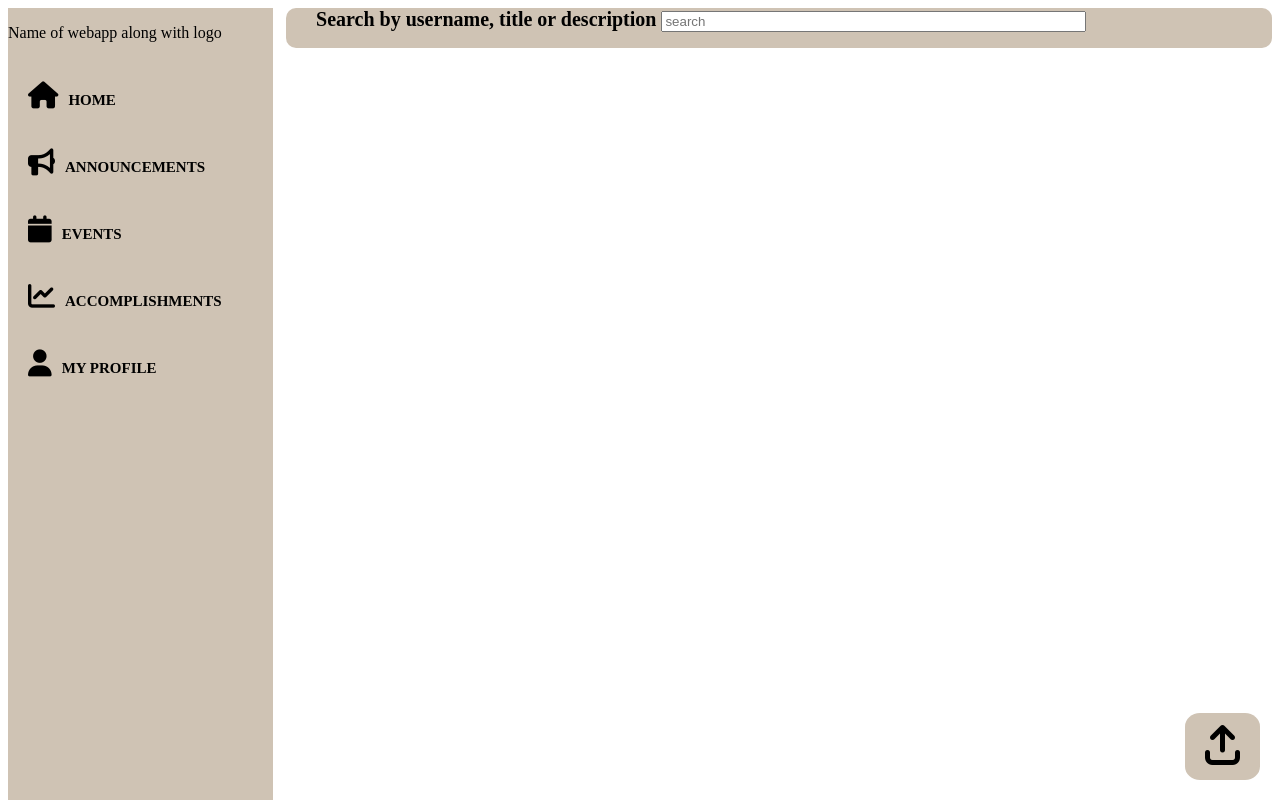
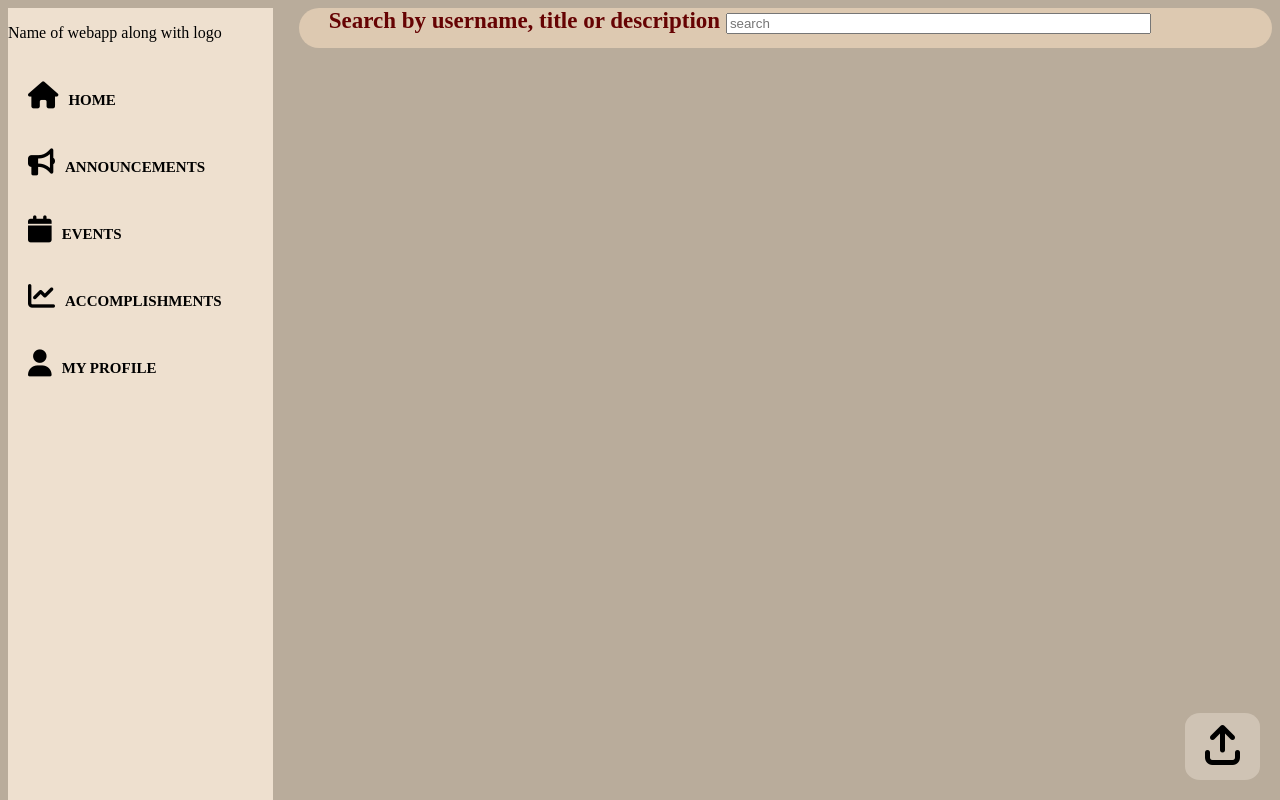
Before and after one commit to rishidadia/repository, a plain HTML site: page sihhackathon/announcements.html in a window 1280 px wide. Shown: the top 800 px of the page. Drawn offline with Linux system fonts and the light colour scheme.

Commit message:
Update styles.css

```diff
--- a/sihhackathon/styles.css
+++ b/sihhackathon/styles.css
@@ -1,12 +1,12 @@
 html, body{
     height:100%;
-    background-color:white;
+    background-color:#b9ac9b;
 }
 .navbar{
     float:left;
     height:260%;
     width:21%;
-    background-color:#cfc3b4 ;
+    background-color:#eee0cf ;
     float: left;
     top:0;
 }
@@ -110,13 +110,13 @@ html, body{
     height:90%;
 }
 #searchbar{
-    background-color:#cfc3b4 ;
+    background-color:#ddc9b1 ;
     height:40px;
-    font-size:20px;
-    color:black;
+    font-size:23px;
+    color:#660303;
     font-weight:bold;
-    border-radius: 10px;
-    margin-left:22%;
+    border-radius: 36px;
+    margin-left:23%;
 }
 #searchbarcontent{
     padding-left:30px;
```
